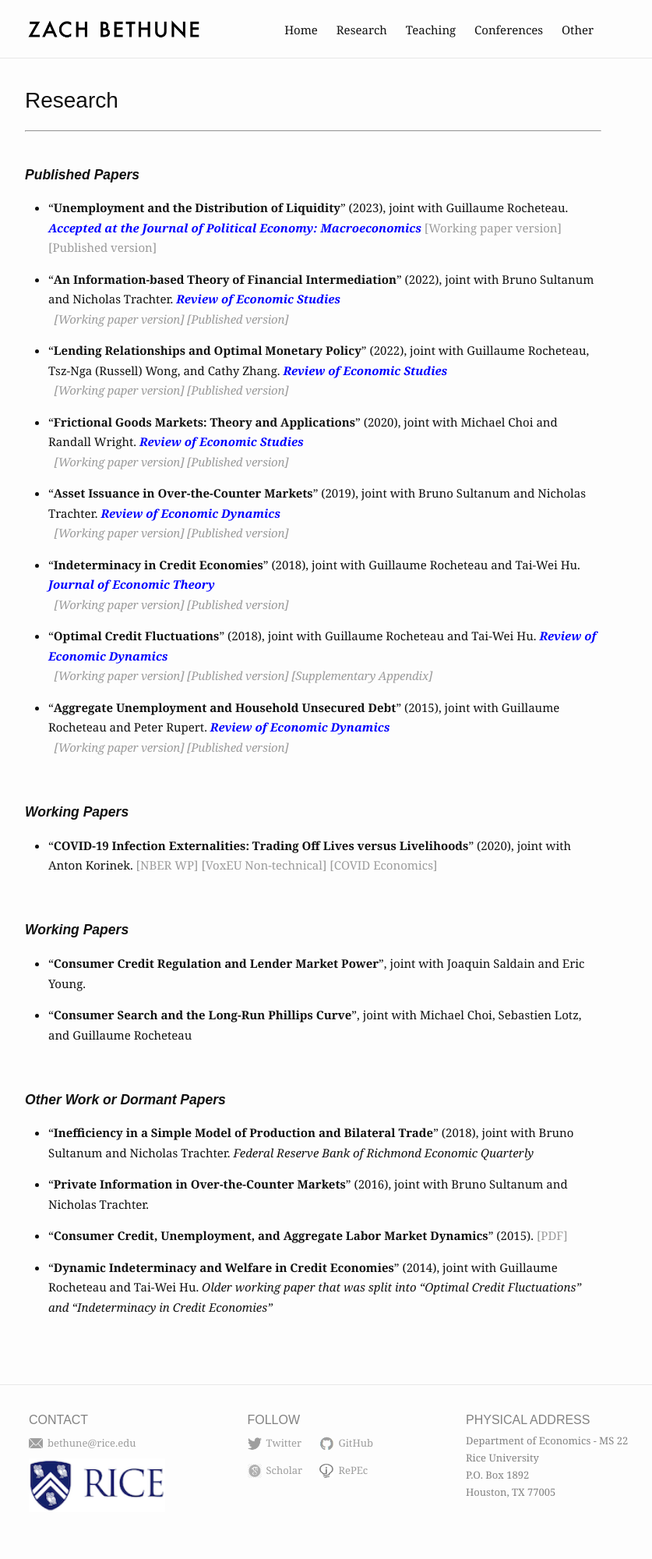
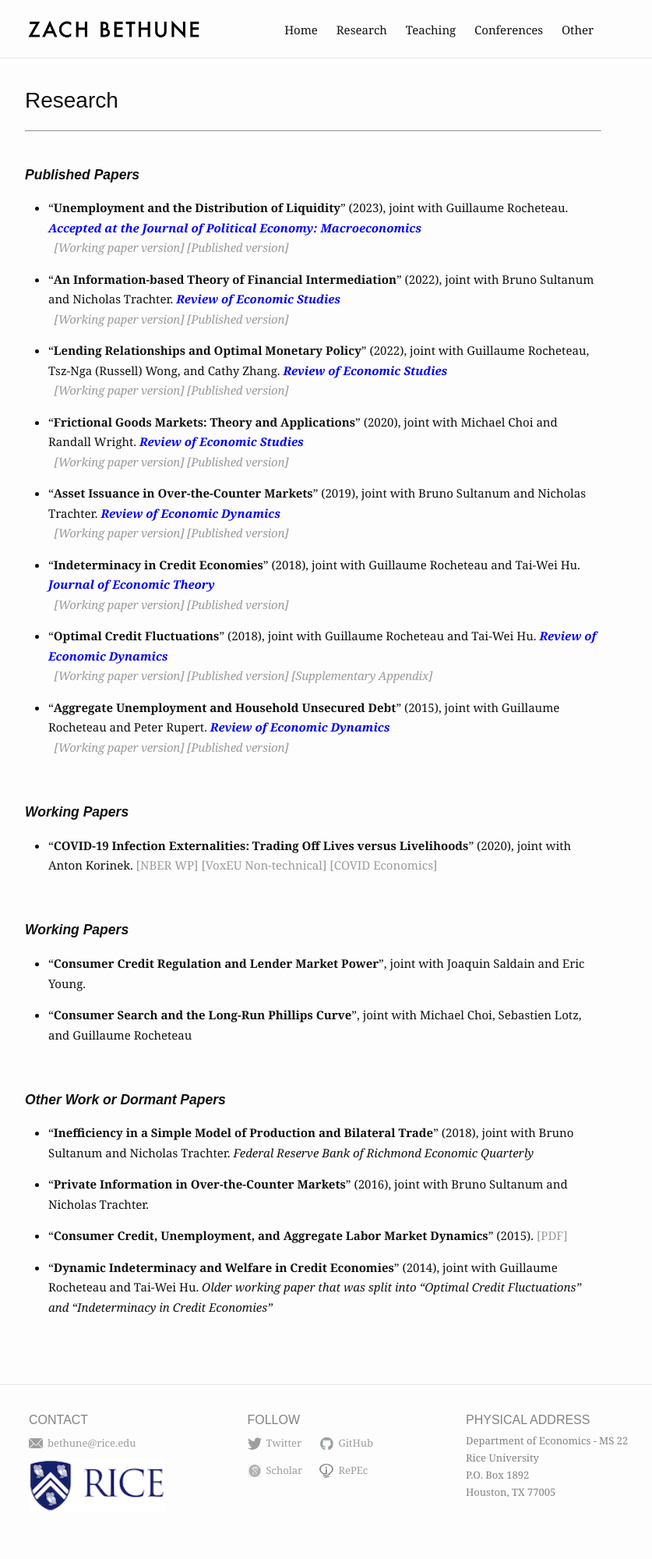
Before and after one commit to zbethune/zbethune.github.io, a Jekyll site: the page built from research.md, in a window 1280 px wide. Shown: the whole page at 78% size, without its empty margins (238-1075 px from the left). Built offline with Jekyll 4.4.1, drawn with Linux system fonts in a browser that asks for light colours.

```diff
--- a/research.md
+++ b/research.md
@@ -10,7 +10,7 @@ slug: /research
 
 ### ***Published Papers***
 -  "__Unemployment and the Distribution of Liquidity__" (2023), joint with Guillaume Rocheteau. <span style="color: blue"> ***Accepted at the Journal of Political Economy: Macroeconomics*** </span>
- <a href="./assets/pdfs/JPE_Macro_MS220025_final.pdf" target="_blank" rel="noopener noreferrer">[Working paper version]</a> <a href="https://www.journals.uchicago.edu/doi/10.1086/727797" target="_blank" rel="noopener noreferrer">[Published version]</a>
+    > <a href="./assets/pdfs/JPE_Macro_MS220025_final.pdf" target="_blank" rel="noopener noreferrer">[Working paper version]</a> <a href="https://www.journals.uchicago.edu/doi/10.1086/727797" target="_blank" rel="noopener noreferrer">[Published version]</a>
 
 -  "__An Information-based Theory of Financial Intermediation__" (2022), joint with Bruno Sultanum and Nicholas Trachter. <span style="color: blue"> ***Review of Economic Studies*** </span>
     > <a href="./assets/pdfs/BST_ReStud_July2021.pdf" target="_blank" rel="noopener noreferrer">[Working paper version]</a> <a href="https://academic.oup.com/restud/article/89/5/2381/6482754" target="_blank" rel="noopener noreferrer">[Published version]</a>
```
